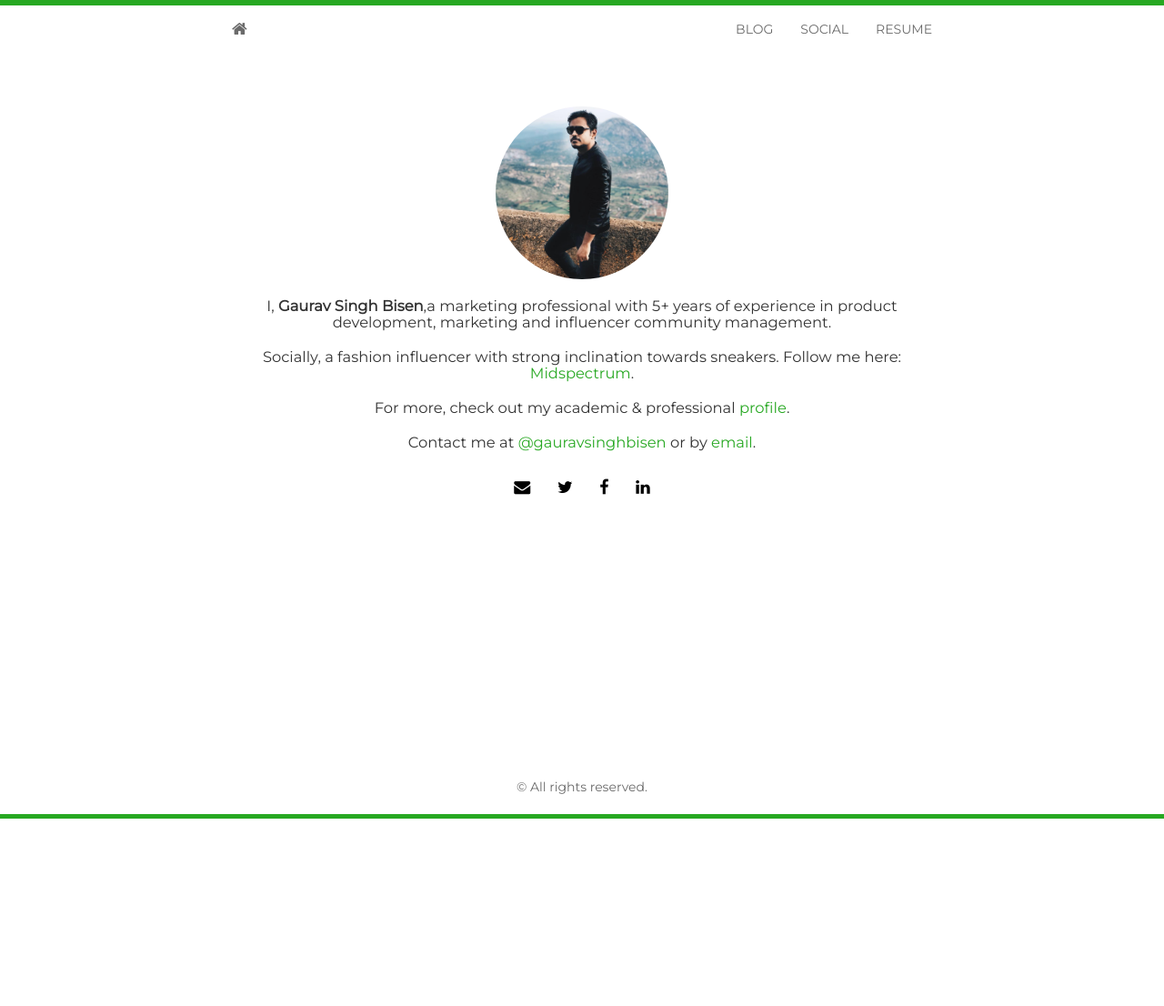
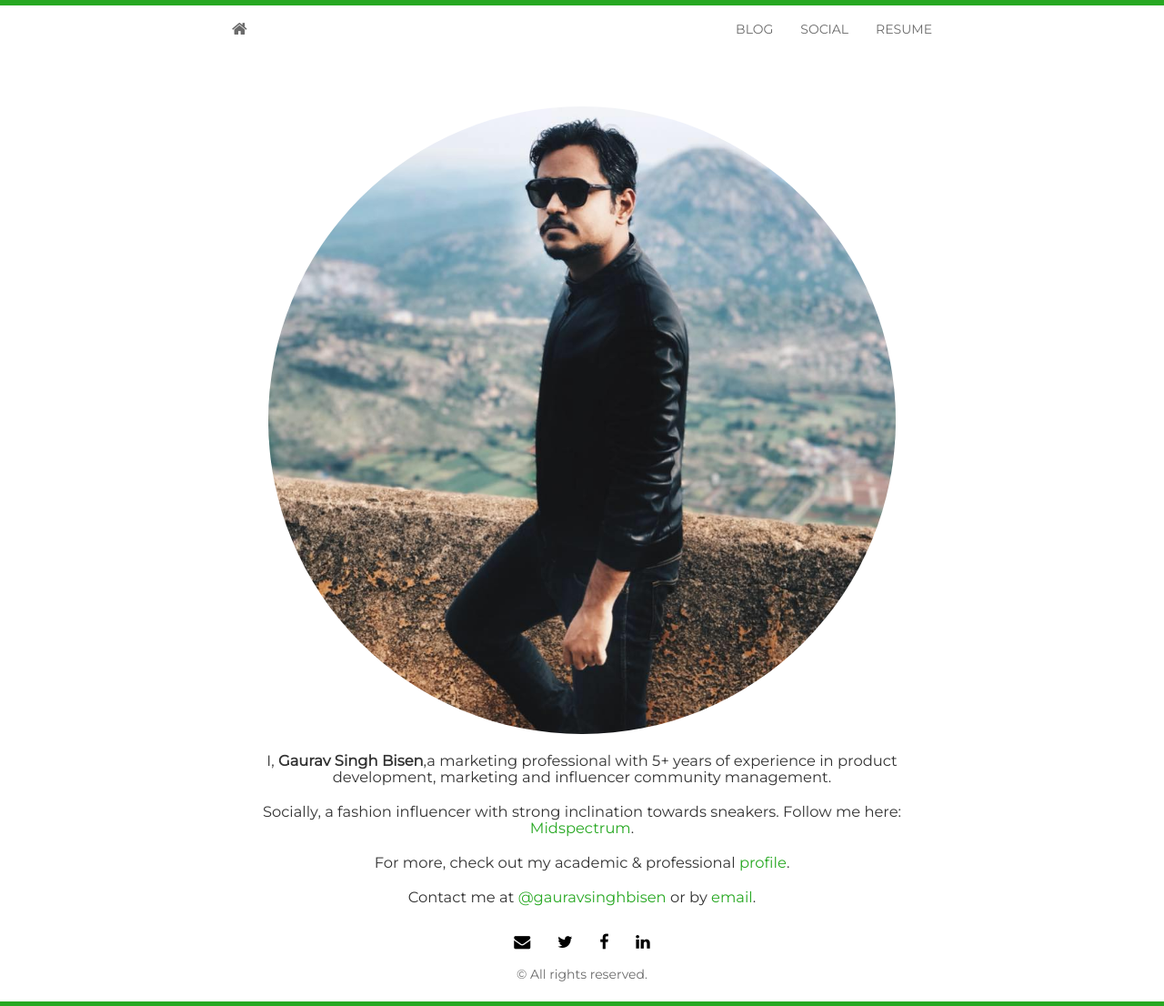
Before and after one commit to gauravsinghbisen/gauravsinghbisen.github.io, a Jekyll site: the page built from index.html, in a window 1280 px wide. Shown: the whole page at 91% size. Built offline with Jekyll 4.4.1, drawn with Linux system fonts in a browser that asks for light colours; nearby versions of some CDN libraries; the list of posts is cut into pages by our own code; before the commit the page ends 900 px from its top, so only the background shows below that.

Commit message:
Update index.html

```diff
--- a/index.html
+++ b/index.html
@@ -5,7 +5,7 @@ layout: home
 <section id="about">
 	<div class="container">
 	  <div class="avatar">
-		<img class="img-circle" height=190 src="{{ site.baseurl }}/static/img/{{ site.avatar }}" alt="Responsive image">
+		<img class="img-circle" height=690 src="{{ site.baseurl }}/static/img/{{ site.avatar }}" alt="Responsive image">
 	  </div>
 	  <h3>I, <strong>{{ site.author }}</strong>,a marketing professional with 5+ years of experience in product development, marketing and influencer community management.</h3>
 	  <!-- <h3>I love all things computer science and maths.</h3> -->
```
